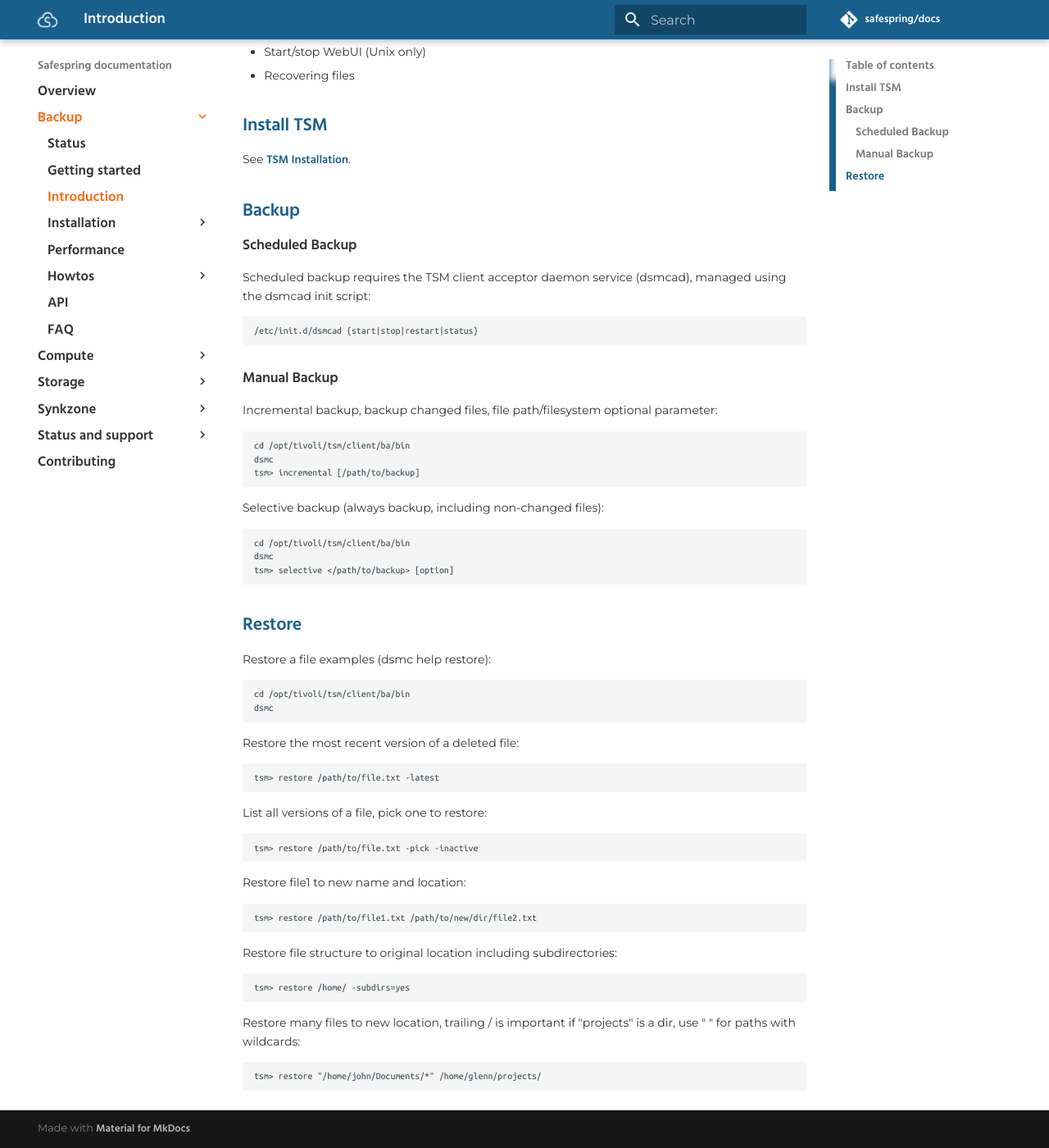
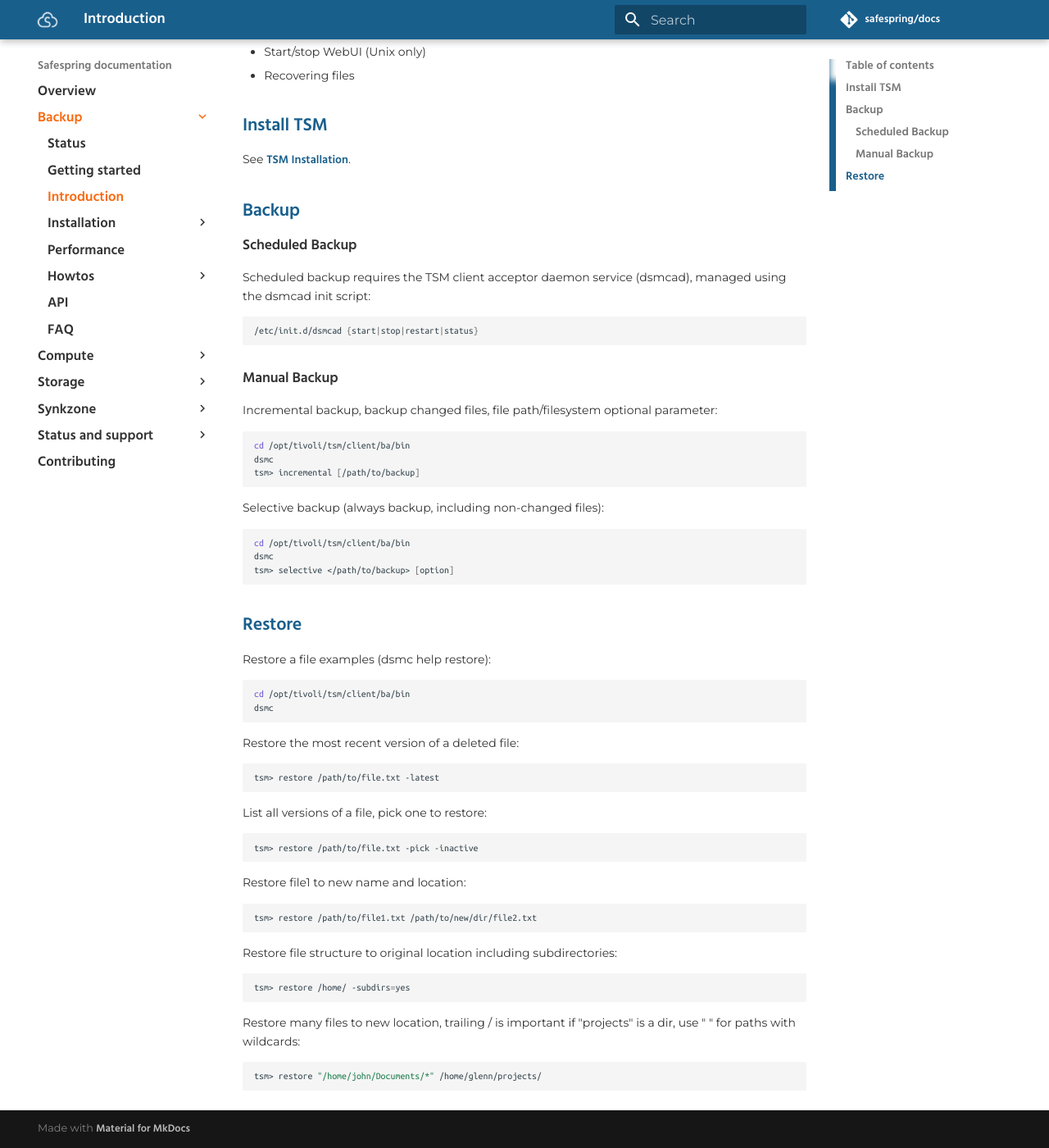
Before and after one commit to safespring/docs, an MkDocs documentation site: the page built from content/backup/introduction.md, in a window 1280 px wide and 1400 px high, scrolled down 301 px. Shown: the whole window at 82% size. Built offline with MkDocs 1.6.1 and Material for MkDocs 9.7.7, drawn with Linux system fonts in a browser that asks for light colours; comment, search, counter and statistics services are not loaded; old or Windows-style settings are respelled for this version of MkDocs.

````diff
--- a/content/backup/introduction.md
+++ b/content/backup/introduction.md
@@ -23,46 +23,64 @@
 Scheduled backup requires the TSM client acceptor daemon service (dsmcad),
 managed using the dsmcad init script:
 
-    /etc/init.d/dsmcad {start|stop|restart|status}
+```shell
+/etc/init.d/dsmcad {start|stop|restart|status}
+```
 
 ### Manual Backup
 
 Incremental backup, backup changed files, file path/filesystem optional
 parameter:
 
-    cd /opt/tivoli/tsm/client/ba/bin
-    dsmc
-    tsm> incremental [/path/to/backup]
+```shell
+cd /opt/tivoli/tsm/client/ba/bin
+dsmc
+tsm> incremental [/path/to/backup]
+```
 
 Selective backup (always backup, including non-changed files):
 
-    cd /opt/tivoli/tsm/client/ba/bin
-    dsmc
-    tsm> selective </path/to/backup> [option]
+```shell
+cd /opt/tivoli/tsm/client/ba/bin
+dsmc
+tsm> selective </path/to/backup> [option]
+```
 
 ## Restore
 
 Restore a file examples (dsmc help restore):
 
-    cd /opt/tivoli/tsm/client/ba/bin
-    dsmc
+```shell
+cd /opt/tivoli/tsm/client/ba/bin
+dsmc
+```
 
 Restore the most recent version of a deleted file:
 
-    tsm> restore /path/to/file.txt -latest
+```shell
+tsm> restore /path/to/file.txt -latest
+```
 
 List all versions of a file, pick one to restore:
 
-    tsm> restore /path/to/file.txt -pick -inactive
+```shell
+tsm> restore /path/to/file.txt -pick -inactive
+```
 
 Restore file1 to new name and location:
 
-    tsm> restore /path/to/file1.txt /path/to/new/dir/file2.txt
+```shell
+tsm> restore /path/to/file1.txt /path/to/new/dir/file2.txt
+```
 
 Restore file structure to original location including subdirectories:
 
-    tsm> restore /home/ -subdirs=yes
+```shell
+tsm> restore /home/ -subdirs=yes
+```
 
 Restore many files to new location, trailing / is important if "projects" is a dir, use " " for paths with wildcards:
 
-    tsm> restore "/home/john/Documents/*" /home/glenn/projects/
+```shell
+tsm> restore "/home/john/Documents/*" /home/glenn/projects/
+```
````
